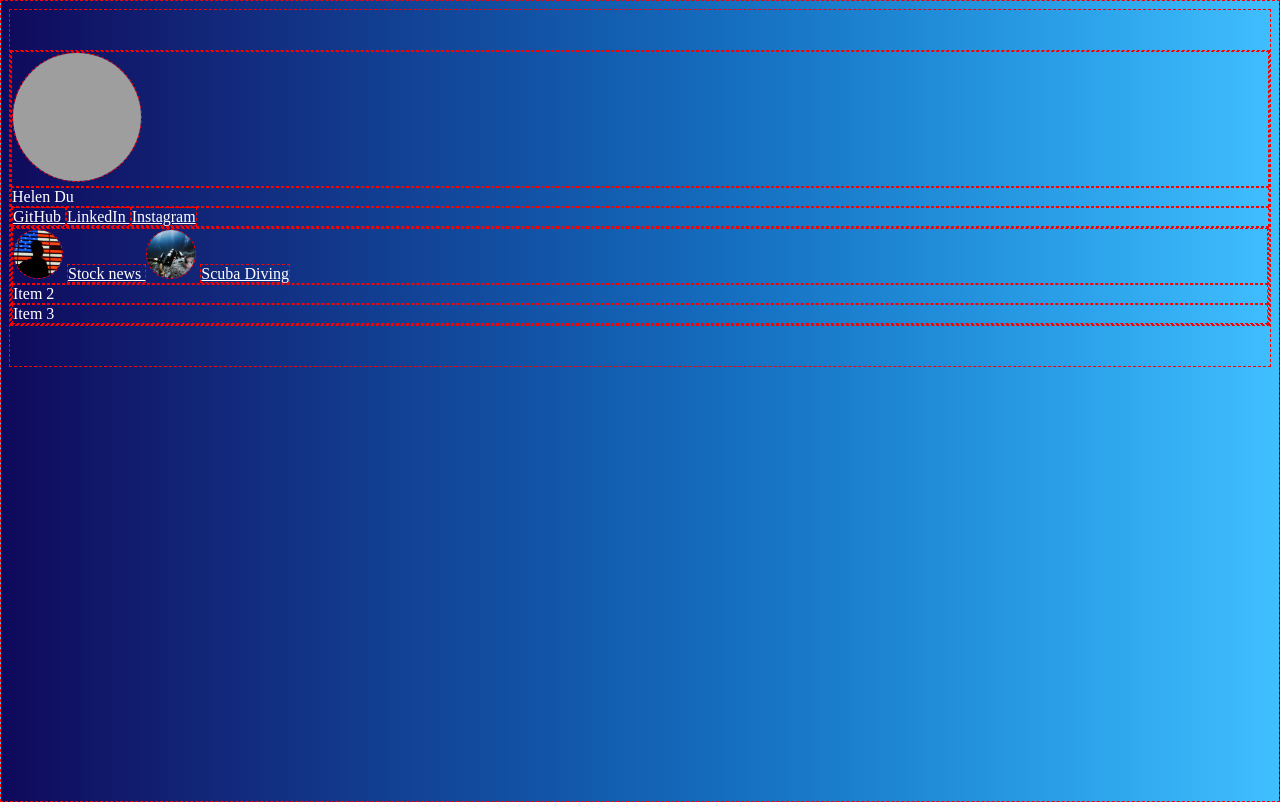
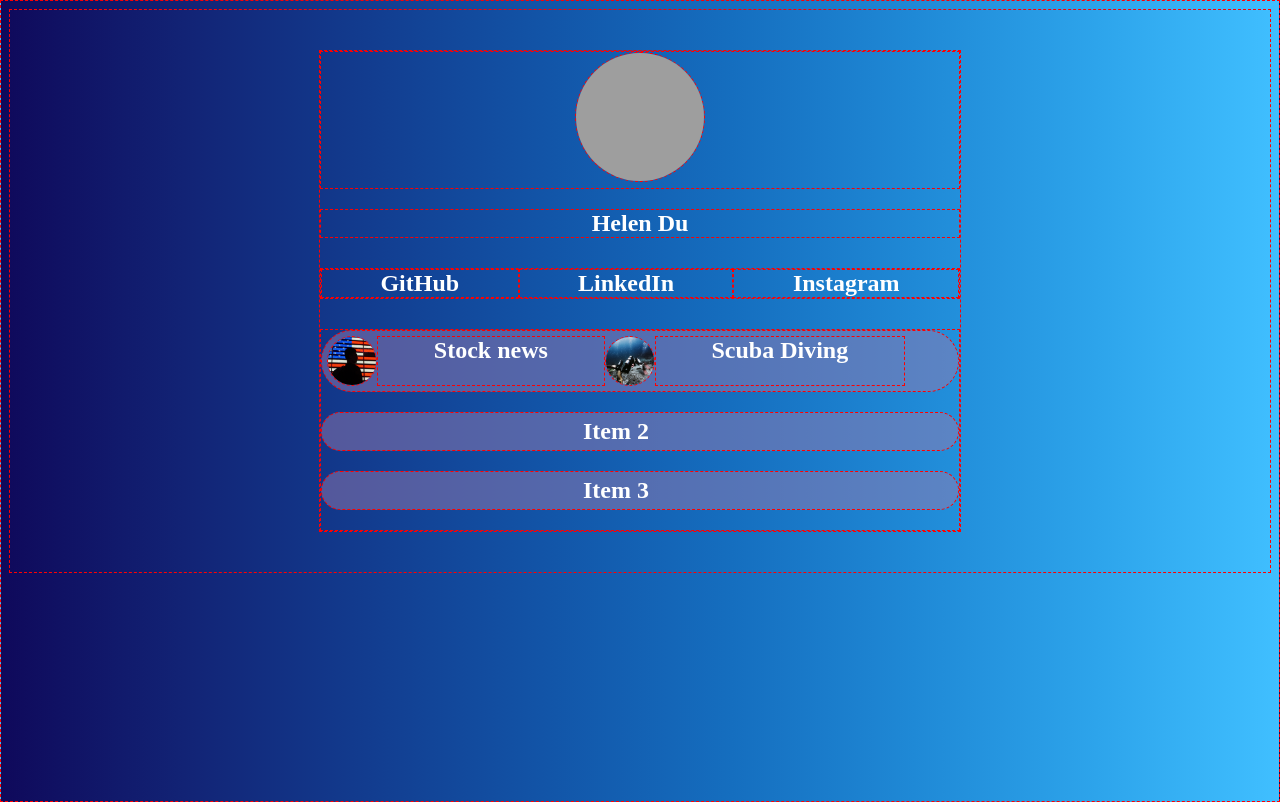
Before and after one commit to helenduw/link-in-bio, a plain HTML site: page index.html in a window 1280 px wide. Drawn offline with Linux system fonts and the light colour scheme; grey boxes are pictures that could not be loaded.

Commit message:
Final_pre

```diff
--- a/index.html
+++ b/index.html
@@ -22,13 +22,17 @@
         padding-bottom: 40px;
         background: linear-gradient(90deg, #0f095b, #122375, #123c8f, #1255a8, #156ebf, #1f89d6, #2da4eb, #40bfff);
         color: rgba(255, 255, 255, 1.0);
+        font-family: "Times New Roman";
+        font-size: 24px;
+        font-weight: 900;
       }
 
       a{
         color: rgba(255, 255, 255, 1.0);
+        text-decoration: none;
       }
 
-      .maincontainer{
+      .main-container{
         max-width: 640px;
         margin: auto;
       }
@@ -45,13 +49,13 @@
         height: 48px;
         border-radius: 48px;
         object-fit: cover;
-
+      }
       .image-row {
         margin-bottom: 20px;
         text-align: center;
       }
 
-      .name-row{
+      .name-row {
         margin-bottom: 30px;
         text-align: center;
       }
@@ -62,10 +66,19 @@
         justify-content: space-around;
       }
 
-      .item{
+      .item {
         background-color: rgba(149, 123, 173, 0.5);
         margin-bottom: 20px;
+        display: flex;
+        justify-content: space-around;
+        border-radius: 1000px;
+        padding: 5px;
+        padding-right: 53px;
       }
+
+      .link-text{
+        text-align: center;
+        flex-grow: 1;
       }
     </style>
   </head>
@@ -80,15 +93,15 @@
       </div>
 
       <div class="social-icons-row">
-        <a href="https://github.com/helenduw" target="/blank">
+        <a class="link-text" href="https://github.com/helenduw" target="/blank">
           GitHub
         </a>
 
-        <a href="https://www.linkedin.com/in/duwei-helen/" target="/blank">
+        <a class="link-text" href="https://www.linkedin.com/in/duwei-helen/" target="/blank">
           LinkedIn
         </a>
 
-        <a href="https://www.instagram.com/helendu1007/" target="/blank">
+        <a class="link-text" href="https://www.instagram.com/helendu1007/" target="/blank">
           Instagram
         </a>
 
@@ -98,13 +111,13 @@
         <div class="item">
           <img class="thumbnail" src="/stock-news.jpg">
 
-          <a href="https://www.wsj.com/finance/investing/stock-funds-10-percent-2025-02687091?mod=finance_lead_story" target="/blank">
+          <a class="link-text" href="https://www.wsj.com/finance/investing/stock-funds-10-percent-2025-02687091?mod=finance_lead_story" target="/blank">
             Stock news
           </a>
 
           <img class="thumbnail" src="/scuba-diving.jpg">
 
-          <a href="https://blog.padi.com/what-is-scuba-diving/" target="/blank">
+          <a class="link-text" href="https://blog.padi.com/what-is-scuba-diving/" target="/blank">
             Scuba Diving
           </a>
         </div>
```
